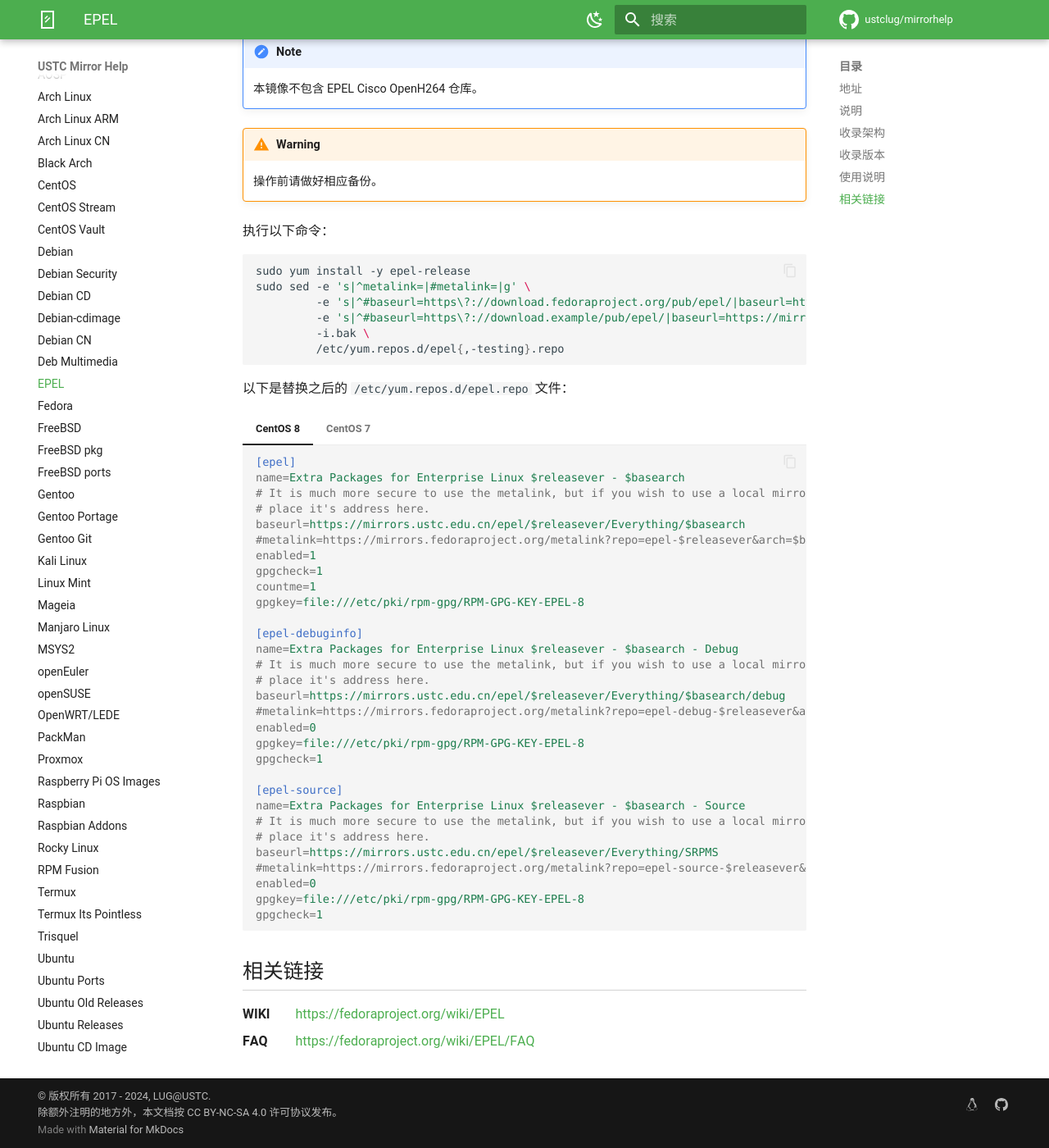
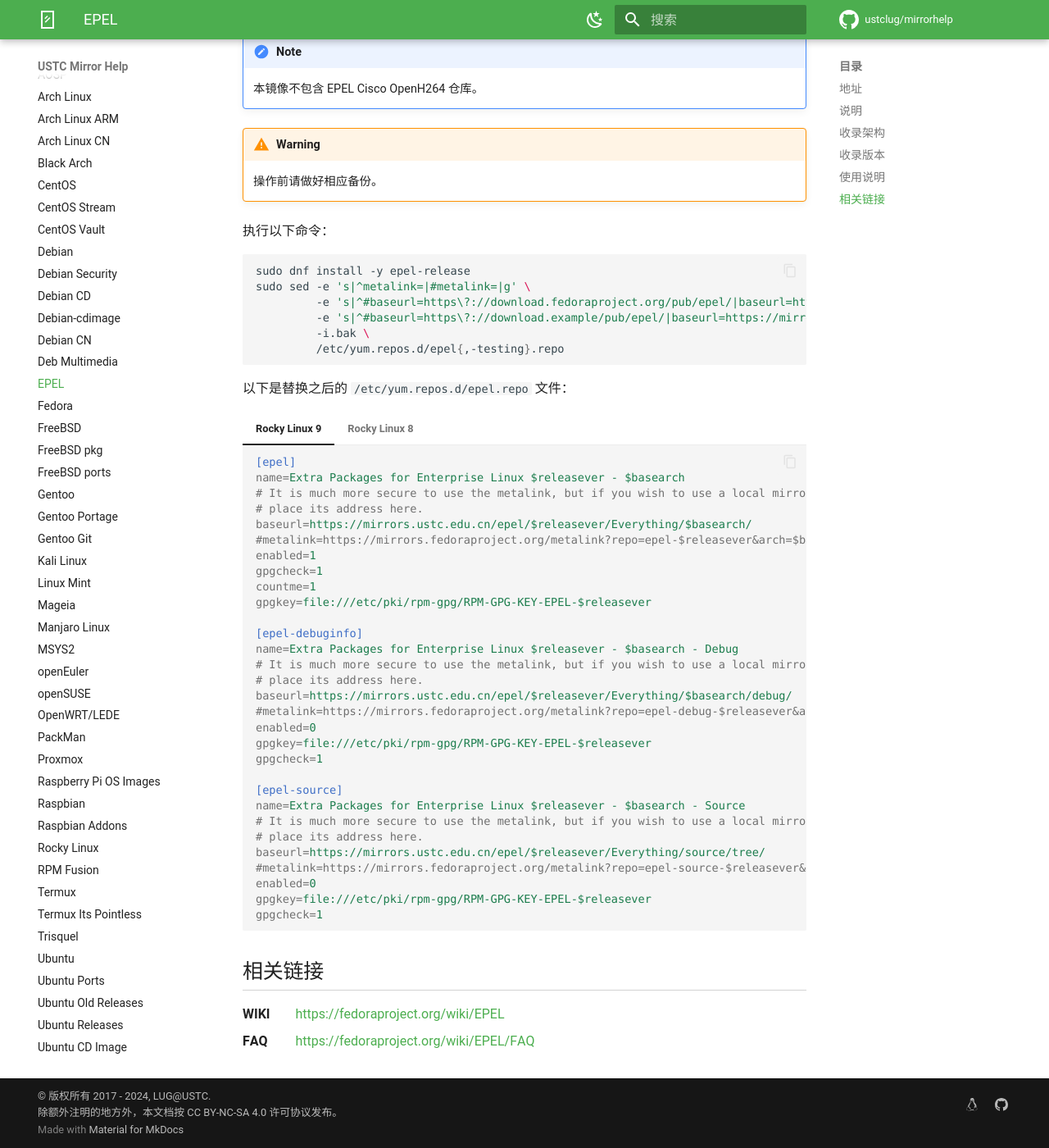
Before and after one commit to ustclug/mirrorhelp, an MkDocs documentation site: the page built from docs/epel.md, in a window 1280 px wide and 1400 px high, scrolled down 707 px. Shown: the whole window at 82% size. Built offline with MkDocs 1.6.1 and Material for MkDocs 9.7.7, drawn with Linux system fonts in a browser that asks for light colours; comment, search, counter and statistics services are not loaded; some of the changed lines change nothing that is shown; some of the changed text lies outside the part shown.

Commit message:
epel: Remove RHEL/CentOS 7

````diff
--- a/docs/epel.md
+++ b/docs/epel.md
@@ -6,9 +6,7 @@
 
 ## 说明
 
-EPEL (Extra Packages for Enterprise Linux) 是由 Fedora Special Interest
-Group 为企业 Linux 创建、维护和管理的一个高质量附加包集合，适用于但不仅限于
-Red Hat Enterprise Linux (RHEL), CentOS, Scientific Linux (SL), Oracle Linux (OL)。
+EPEL (Extra Packages for Enterprise Linux) 是由 Fedora Special Interest Group 为企业 Linux 创建、维护和管理的一个高质量附加包集合，适用于但不仅限于 Red Hat Enterprise Linux (RHEL) 及其衍生发行版。
 
 ## 收录架构
 
@@ -31,7 +29,7 @@
 执行以下命令：
 
 ```shell
-sudo yum install -y epel-release
+sudo dnf install -y epel-release
 sudo sed -e 's|^metalink=|#metalink=|g' \
          -e 's|^#baseurl=https\?://download.fedoraproject.org/pub/epel/|baseurl=https://mirrors.ustc.edu.cn/epel/|g' \
          -e 's|^#baseurl=https\?://download.example/pub/epel/|baseurl=https://mirrors.ustc.edu.cn/epel/|g' \
@@ -42,69 +40,73 @@
 以下是替换之后的 `/etc/yum.repos.d/epel.repo`
  文件：
 
-=== "CentOS 8"
+=== "Rocky Linux 9"
 
     ```ini
     [epel]
     name=Extra Packages for Enterprise Linux $releasever - $basearch
     # It is much more secure to use the metalink, but if you wish to use a local mirror
-    # place it's address here.
-    baseurl=https://mirrors.ustc.edu.cn/epel/$releasever/Everything/$basearch
+    # place its address here.
+    baseurl=https://mirrors.ustc.edu.cn/epel/$releasever/Everything/$basearch/
     #metalink=https://mirrors.fedoraproject.org/metalink?repo=epel-$releasever&arch=$basearch&infra=$infra&content=$contentdir
+    enabled=1
+    gpgcheck=1
+    countme=1
+    gpgkey=file:///etc/pki/rpm-gpg/RPM-GPG-KEY-EPEL-$releasever
+
+    [epel-debuginfo]
+    name=Extra Packages for Enterprise Linux $releasever - $basearch - Debug
+    # It is much more secure to use the metalink, but if you wish to use a local mirror
+    # place its address here.
+    baseurl=https://mirrors.ustc.edu.cn/epel/$releasever/Everything/$basearch/debug/
+    #metalink=https://mirrors.fedoraproject.org/metalink?repo=epel-debug-$releasever&arch=$basearch&infra=$infra&content=$contentdir
+    enabled=0
+    gpgkey=file:///etc/pki/rpm-gpg/RPM-GPG-KEY-EPEL-$releasever
+    gpgcheck=1
+
+    [epel-source]
+    name=Extra Packages for Enterprise Linux $releasever - $basearch - Source
+    # It is much more secure to use the metalink, but if you wish to use a local mirror
+    # place its address here.
+    baseurl=https://mirrors.ustc.edu.cn/epel/$releasever/Everything/source/tree/
+    #metalink=https://mirrors.fedoraproject.org/metalink?repo=epel-source-$releasever&arch=$basearch&infra=$infra&content=$contentdir
+    enabled=0
+    gpgkey=file:///etc/pki/rpm-gpg/RPM-GPG-KEY-EPEL-$releasever
+    gpgcheck=1
+    ```
+
+=== "Rocky Linux 8"
+
+    ```ini
+    [epel]
+    name=Extra Packages for Enterprise Linux 8 - $basearch
+    # It is much more secure to use the metalink, but if you wish to use a local mirror
+    # place its address here.
+    baseurl=https://mirrors.ustc.edu.cn/epel/8/Everything/$basearch
+    #metalink=https://mirrors.fedoraproject.org/metalink?repo=epel-8&arch=$basearch&infra=$infra&content=$contentdir
     enabled=1
     gpgcheck=1
     countme=1
     gpgkey=file:///etc/pki/rpm-gpg/RPM-GPG-KEY-EPEL-8
 
     [epel-debuginfo]
-    name=Extra Packages for Enterprise Linux $releasever - $basearch - Debug
+    name=Extra Packages for Enterprise Linux 8 - $basearch - Debug
     # It is much more secure to use the metalink, but if you wish to use a local mirror
-    # place it's address here.
-    baseurl=https://mirrors.ustc.edu.cn/epel/$releasever/Everything/$basearch/debug
-    #metalink=https://mirrors.fedoraproject.org/metalink?repo=epel-debug-$releasever&arch=$basearch&infra=$infra&content=$contentdir
+    # place its address here.
+    baseurl=https://mirrors.ustc.edu.cn/epel/8/Everything/$basearch/debug
+    #metalink=https://mirrors.fedoraproject.org/metalink?repo=epel-debug-8&arch=$basearch&infra=$infra&content=$contentdir
     enabled=0
     gpgkey=file:///etc/pki/rpm-gpg/RPM-GPG-KEY-EPEL-8
     gpgcheck=1
 
     [epel-source]
-    name=Extra Packages for Enterprise Linux $releasever - $basearch - Source
+    name=Extra Packages for Enterprise Linux 8 - $basearch - Source
     # It is much more secure to use the metalink, but if you wish to use a local mirror
     # place it's address here.
-    baseurl=https://mirrors.ustc.edu.cn/epel/$releasever/Everything/SRPMS
-    #metalink=https://mirrors.fedoraproject.org/metalink?repo=epel-source-$releasever&arch=$basearch&infra=$infra&content=$contentdir
+    baseurl=https://mirrors.ustc.edu.cn/epel/8/Everything/source/tree/
+    #metalink=https://mirrors.fedoraproject.org/metalink?repo=epel-source-8&arch=$basearch&infra=$infra&content=$contentdir
     enabled=0
     gpgkey=file:///etc/pki/rpm-gpg/RPM-GPG-KEY-EPEL-8
-    gpgcheck=1
-    ```
-
-=== "CentOS 7"
-
-    ```ini
-    [epel]
-    name=Extra Packages for Enterprise Linux 7 - $basearch
-    baseurl=https://mirrors.ustc.edu.cn/epel/7/$basearch
-    #metalink=https://mirrors.fedoraproject.org/metalink?repo=epel-7&arch=$basearch
-    failovermethod=priority
-    enabled=1
-    gpgcheck=1
-    gpgkey=file:///etc/pki/rpm-gpg/RPM-GPG-KEY-EPEL-7
-
-    [epel-debuginfo]
-    name=Extra Packages for Enterprise Linux 7 - $basearch - Debug
-    baseurl=https://mirrors.ustc.edu.cn/epel/7/$basearch/debug
-    #metalink=https://mirrors.fedoraproject.org/metalink?repo=epel-debug-7&arch=$basearch
-    failovermethod=priority
-    enabled=0
-    gpgkey=file:///etc/pki/rpm-gpg/RPM-GPG-KEY-EPEL-7
-    gpgcheck=1
-
-    [epel-source]
-    name=Extra Packages for Enterprise Linux 7 - $basearch - Source
-    baseurl=https://mirrors.ustc.edu.cn/epel/7/SRPMS
-    #metalink=https://mirrors.fedoraproject.org/metalink?repo=epel-source-7&arch=$basearch
-    failovermethod=priority
-    enabled=0
-    gpgkey=file:///etc/pki/rpm-gpg/RPM-GPG-KEY-EPEL-7
     gpgcheck=1
     ```
 
````
